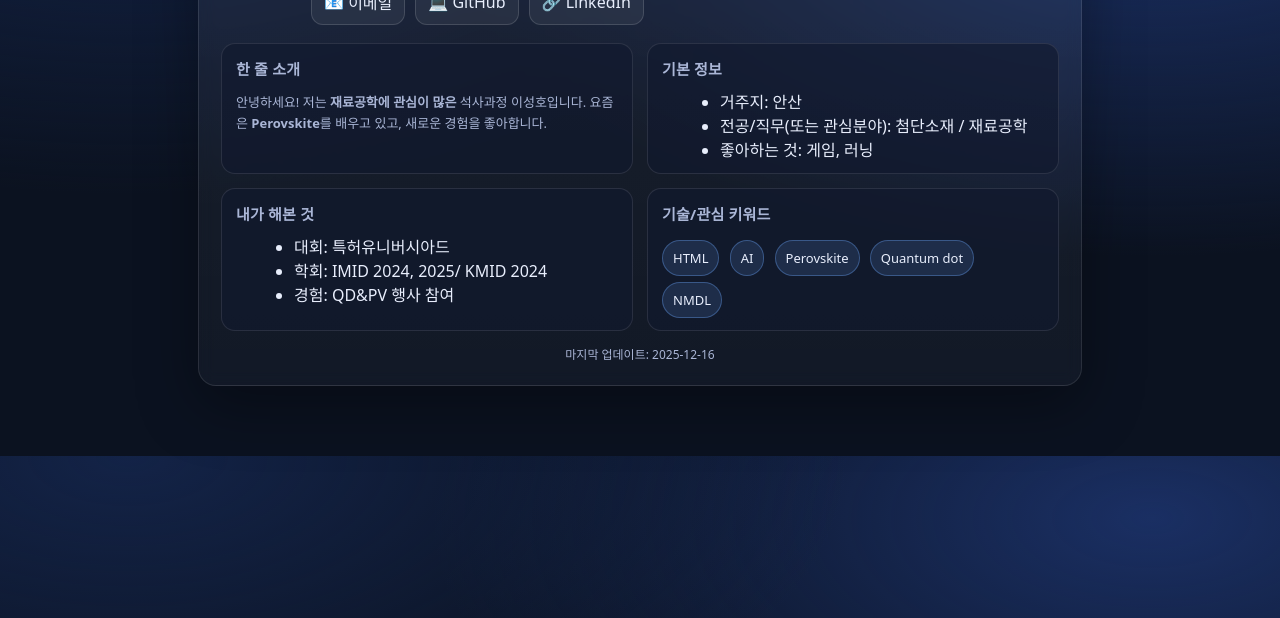
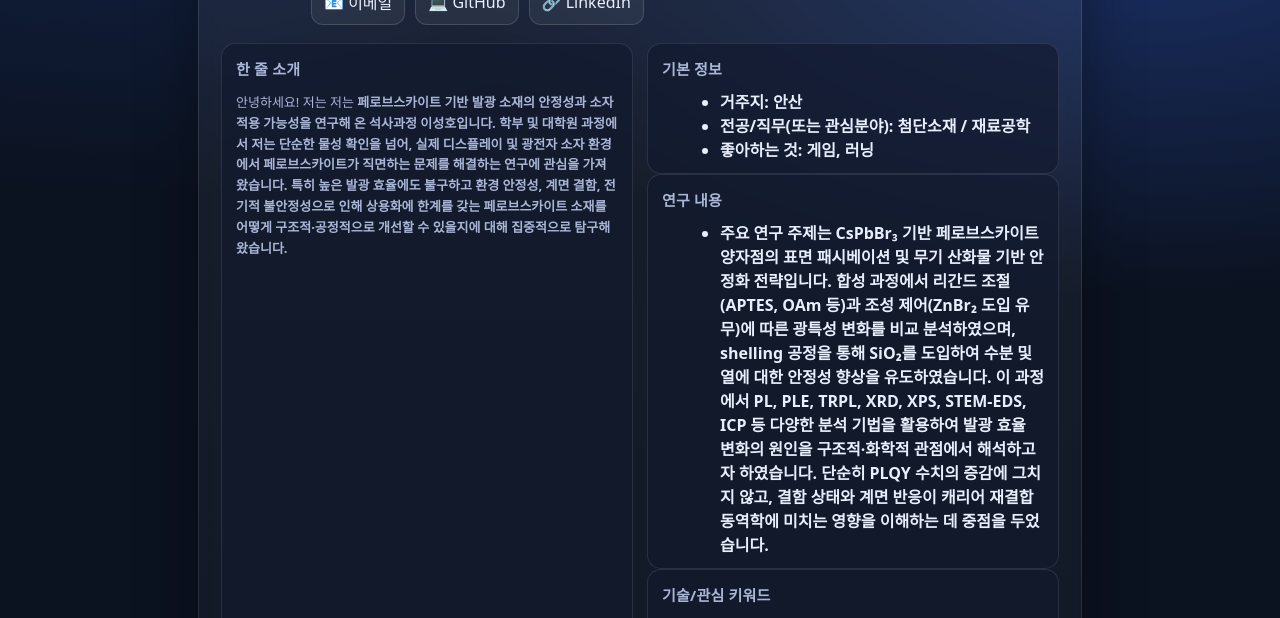
Before and after one commit to sh20245-cloud/Seongho_Lee, a plain HTML site: page index.html in a window 1280 px wide. Shown: the part 166-784 px from the top of the page. Drawn offline with Linux system fonts and the light colour scheme.

Commit message:
Add files via upload

```diff
--- a/index.html
+++ b/index.html
@@ -68,7 +68,7 @@
   <div class="wrap">
     <div class="card">
       <header>
-        <div class="avatar">홍</div>
+        <div class="avatar">이</div>
         <div>
           <h1>이성호</h1>
           <div class="subtitle">웹페이지 과제용 · 나의 간단 소개</div>
@@ -84,8 +84,9 @@
         <section class="section">
           <h2>한 줄 소개</h2>
           <p class="small">
-            안녕하세요! 저는 <b>재료공학에 관심이 많은</b> 석사과정 이성호입니다.
-            요즘은 <b>Perovskite</b>를 배우고 있고, 새로운 경험을 좋아합니다.
+            안녕하세요! 저는 저는 <b>페로브스카이트<b> 기반 발광 소재의 안정성과 소자 적용 가능성을 연구해 온 석사과정 이성호입니다.
+학부 및 대학원 과정에서 저는 단순한 물성 확인을 넘어, 실제 디스플레이 및 광전자 소자 환경에서 페로브스카이트가 직면하는 문제를 해결하는 연구에 관심을 가져왔습니다.
+특히 높은 발광 효율에도 불구하고 환경 안정성, 계면 결함, 전기적 불안정성으로 인해 상용화에 한계를 갖는 페로브스카이트 소재를 어떻게 구조적·공정적으로 개선할 수 있을지에 대해 집중적으로 탐구해 왔습니다.
           </p>
         </section>
 
@@ -99,11 +100,9 @@
         </section>
 
         <section class="section">
-          <h2>내가 해본 것</h2>
+          <h2>연구 내용</h2>
           <ul>
-            <li>대회: 특허유니버시아드</li>
-            <li>학회: IMID 2024, 2025/ KMID 2024</li>
-            <li>경험: QD&PV 행사 참여</li>
+            <li>주요 연구 주제는 CsPbBr₃ 기반 페로브스카이트 양자점의 표면 패시베이션 및 무기 산화물 기반 안정화 전략입니다. 합성 과정에서 리간드 조절(APTES, OAm 등)과 조성 제어(ZnBr₂ 도입 유무)에 따른 광특성 변화를 비교 분석하였으며, shelling 공정을 통해 SiO₂를 도입하여 수분 및 열에 대한 안정성 향상을 유도하였습니다. 이 과정에서 PL, PLE, TRPL, XRD, XPS, STEM-EDS, ICP 등 다양한 분석 기법을 활용하여 발광 효율 변화의 원인을 구조적·화학적 관점에서 해석하고자 하였습니다. 단순히 PLQY 수치의 증감에 그치지 않고, 결함 상태와 계면 반응이 캐리어 재결합 동역학에 미치는 영향을 이해하는 데 중점을 두었습니다.
           </ul>
         </section>
 
```
